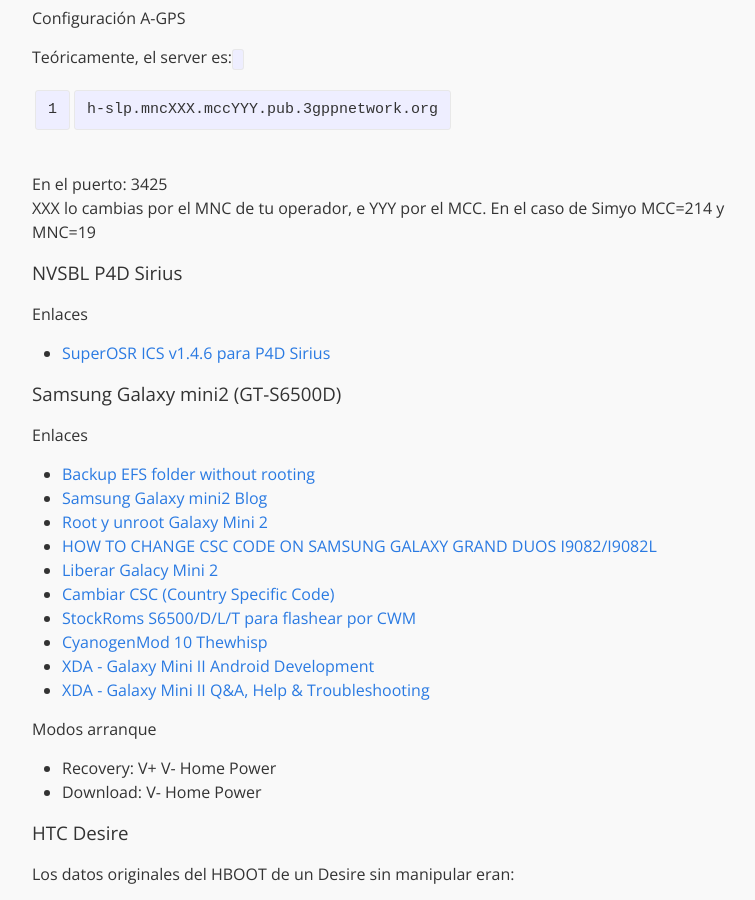
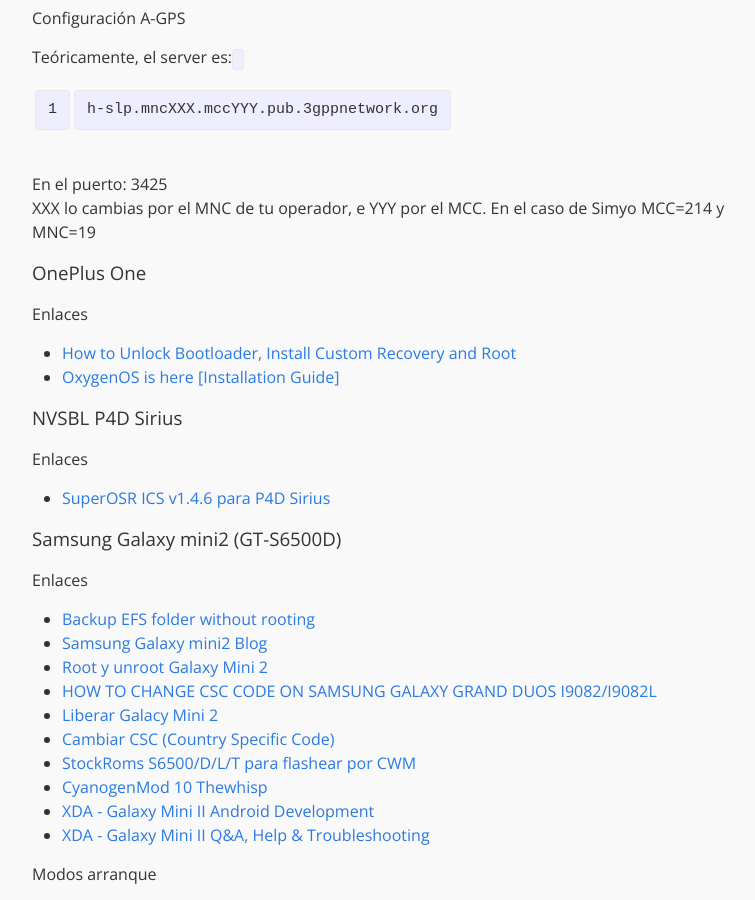
Before and after one commit to eduardofilo/eduardofilo.jekyll, a Jekyll site: the page built from sistemas/android_system.md, in a window 1280 px wide and 900 px high, scrolled down 729 px. Shown: the whole window, without its empty margins (238-993 px from the left). Built offline with Jekyll 4.4.1, drawn with Linux system fonts in a browser that asks for light colours; Markdown is read by kramdown in place of the engine named in the settings.

Commit message:
Apuntes OnePlus One.

```diff
--- a/sistemas/android_system.md
+++ b/sistemas/android_system.md
@@ -36,6 +36,13 @@
 Teóricamente, el server es: `h-slp.mncXXX.mccYYY.pub.3gppnetwork.org`
 En el puerto: 3425
 XXX lo cambias por el MNC de tu operador, e YYY por el MCC. En el caso de Simyo MCC=214 y MNC=19
+
+### OnePlus One
+
+#### Enlaces
+
+* [How to Unlock Bootloader, Install Custom Recovery and Root](https://forums.oneplus.net/threads/guide-oneplus-one-how-to-unlock-bootloader-install-custom-recovery-and-root.64487/)
+* [OxygenOS is here [Installation Guide]](https://forums.oneplus.net/threads/oxygenos-is-here-installation-guide.289398/)
 
 ### NVSBL P4D Sirius
 
```
